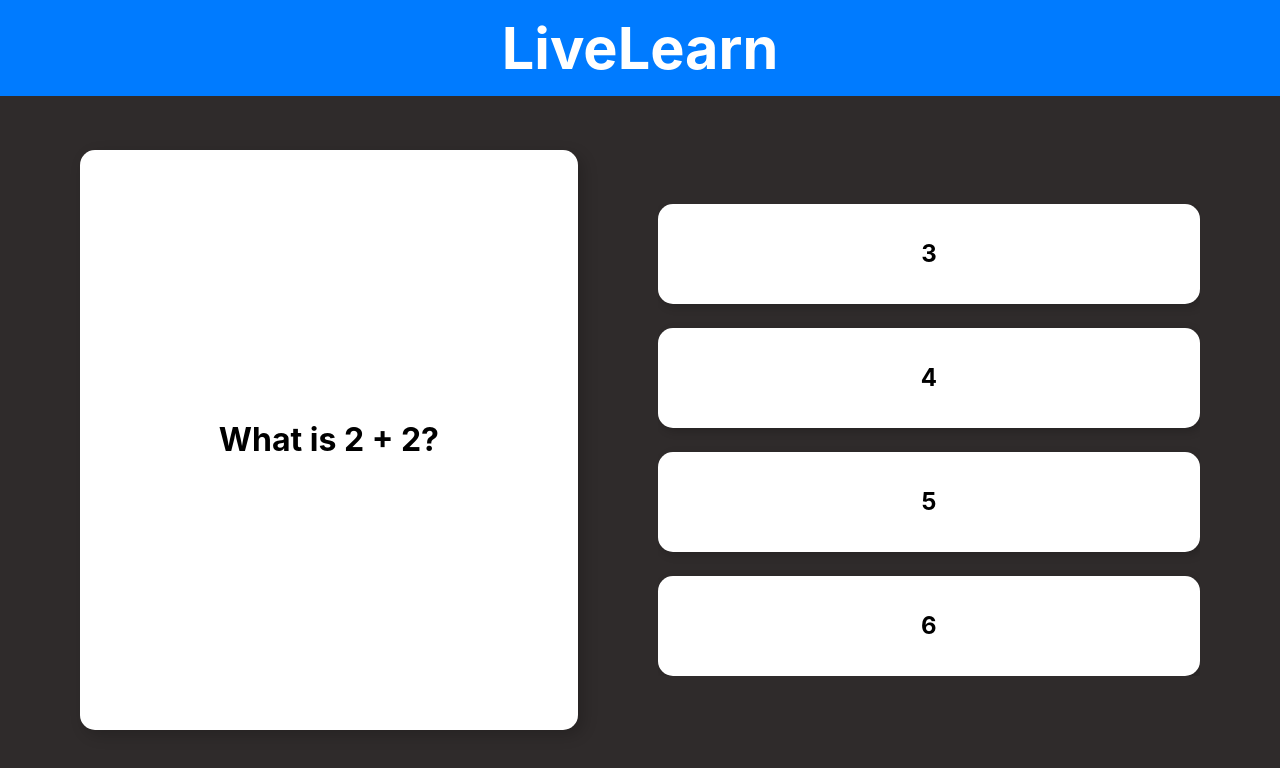
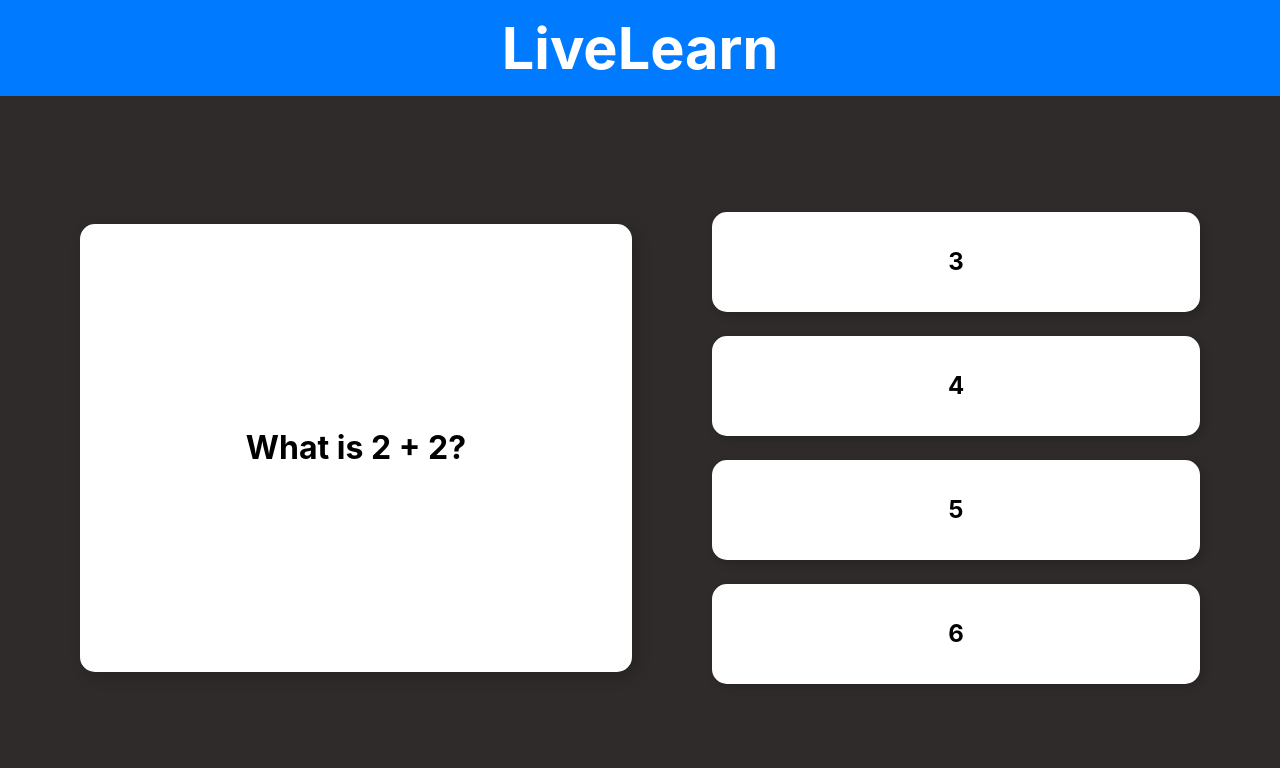
Before and after one commit to dylantallon/livelearn, a React (Vite) app in the folder livelearn-frontend/: page /MCQ in a window 1280 px wide. Shown: the top 768 px of the page. Built offline with nearby package versions, Linux system fonts and the light colour scheme.

Commit message:
formatting

```diff
--- a/livelearn-frontend/src/Student-Screens/Feedback.css
+++ b/livelearn-frontend/src/Student-Screens/Feedback.css
@@ -2,7 +2,6 @@
     display: flex;
     flex-direction: column;
     align-items: center;
-    justify-content: center;
     height: 100vh;
     text-align: center;
     font-size: 3rem;
@@ -32,7 +31,7 @@
     flex-direction: column;
     align-items: center;
     gap: 1.5rem;
-    margin-top: 2rem; /* Pushes content slightly down */
+    margin-top: 17vh; /* Pushes content slightly down */
     width: 60%; /* Limits width for readability */
 }
 
@@ -53,7 +52,7 @@
 
 .feedback-header
 {
-    position: fixed; /* Keeps it at the top of the screen */
+    justify-content: center;
     top: 0;
     left: 0;
     width: 100vw; /* Full width of the screen */
@@ -63,7 +62,6 @@
     text-align: center;
     padding: 0.5rem 0;
     font-size: 1.8rem;
-    justify-content: center;
     display: flex;
     align-items: center;
     line-height: 10rem;
--- a/livelearn-frontend/src/Student-Screens/FinalScreen.css
+++ b/livelearn-frontend/src/Student-Screens/FinalScreen.css
@@ -14,7 +14,6 @@
   }
 
   .loadingscreen-header {
-    position: fixed; /* Keeps it at the top of the screen */
     top: 0;
     left: 0;
     width: 100vw; /* Full width of the screen */
--- a/livelearn-frontend/src/Student-Screens/FinalScreen.tsx
+++ b/livelearn-frontend/src/Student-Screens/FinalScreen.tsx
@@ -3,7 +3,7 @@
 const FinalScreen: React.FC = () => {
 
   return (
-    <div className="default">
+    <div className="loading-container">
     <div className="loadingscreen-header">
       <h1>LiveLearn</h1>
     </div>
@@ -11,9 +11,9 @@
       {/* Enlarged Hourglass SVG */}
       <svg width="600" height="400" viewBox="0 0 24 24" fill="none" xmlns="http://www.w3.org/2000/svg">
         <path d="M6 2h12v4a6 6 0 01-6 6 6 6 0 01-6-6V2zm0 20h12v-4a6 6 0 00-6-6 6 6 0 00-6 6v4z"
-            fill="#FBBF24"/>
-          <path d="M6 2h12v4a6 6 0 01-6 6 6 6 0 01-6-6V2z" fill="#FBBF24"/>
-          <path d="M6 22h12v-4a6 6 0 00-6-6 6 6 0 00-6 6v4z" fill="#6366F1"/>
+          fill="#6366F1"/>
+        <path d="M6 2h12v4a6 6 0 01-6 6 6 6 0 01-6-6V2z" fill="#6366F1"/>
+        <path d="M6 22h12v-4a6 6 0 00-6-6 6 6 0 00-6 6v4z" fill="#FBBF24"/>
       </svg>
 
       {/* Extra Large Loading Text */}
--- a/livelearn-frontend/src/Student-Screens/LoadingScreen.tsx
+++ b/livelearn-frontend/src/Student-Screens/LoadingScreen.tsx
@@ -14,7 +14,7 @@
   }, [navigate]);
 
   return (
-    <div className="default">
+    <div className="loading-container">
       <div className="loadingscreen-header">
         <h1>LiveLearn</h1>
       </div>
--- a/livelearn-frontend/src/Student-Screens/MCQ.css
+++ b/livelearn-frontend/src/Student-Screens/MCQ.css
@@ -2,53 +2,97 @@
 html, body {
   margin: 0;
   padding: 0;
-  overflow: hidden; /* Prevents unwanted scrollbars */
+  overflow: hidden;
+  height: 100%;
   box-sizing: border-box;
-  height: 100%; /* Ensures full height coverage */
+}
+
+/* Ensure the container takes up the entire screen */
+.mcontainer {
+  display: flex;
+  flex-direction: column;
+  height: 100vh; /* Full viewport height */
+  width: 100vw;
+  background-color: #2f2b2b;
+  box-sizing: border-box;
+  overflow: hidden;
+}
+
+/* Header (fixed height) */
+.MCQ-header {
+  justify-content: center;
+  top: 0;
+  left: 0;
+  width: 100vw; /* Full width of the screen */
+  height: 80px;
+  background-color: #007bff; /* Blue header */
+  color: white;
+  text-align: center;
+  padding: 0.5rem 0;
+  font-size: 1.8rem;
+  display: flex;
+  align-items: center;
+  line-height: 10rem;
+  font-weight: bold;
 }
 
 /* Main container to align question & choices */
 .main-container {
   display: flex;
-  align-items: center; /* Keep vertical alignment */
-  justify-content: flex-start; /* Moves everything to the left */
-  width: 100vw;
-  height: 100vh;
+  justify-content: center; /* Center horizontally */
+  align-items: center; /* Center vertically */
+  width: 100%;
+  height: calc(100vh - 80px); /* Take full screen height minus header */
   background-color: #2f2b2b;
-  padding: 2rem 5rem; /* Adds equal left and right padding */
+  padding: 2rem 5rem;
+  gap: 5rem; /* Adds spacing between question box and choices */
   box-sizing: border-box;
-  overflow: hidden;
-  gap: 5rem; /* Adds spacing between question box and choices */
+}
+
+/* Question and Choices should be centered */
+.choices-box {
+  display: flex;
+  justify-content: center; /* Center horizontally */
+  align-items: center; /* Center vertically */
+  flex: 1;
+  max-width: 50%;
+}
+
+.question-box {
+  display: flex;
+  justify-content: center; /* Center horizontally */
+  align-items: center; /* Center vertically */
+  flex: 1;
+  height: 60%;
+  max-width: 50%;
 }
 
 /* Question box styling */
 .question-box {
-  width: 40%; /* Explicit width */
-  height: 70%;
   color: black;
   background-color: white;
   border-radius: 15px;
   padding: 2rem;
-  display: flex;
-  align-items: center;
-  justify-content: center;
   font-size: 2rem;
   font-weight: bold;
   box-shadow: 5px 5px 15px rgba(0, 0, 0, 0.2);
-  margin-left: 0; /* Ensures it stays on the left */
-  margin-top: 5rem;
+  text-align: center;
+}
+
+/* Question text should be centered */
+.question-text {
+  margin: 0;
+  text-align: center;
+  width: 100%;
 }
 
 /* Choices container */
 .choices-box {
-  width: 50%; /* Ensures it stays within half the screen */
   display: flex;
   flex-direction: column;
-  align-items: stretch; /* Ensures choices fit inside */
-  justify-content: flex-start;
-  gap: 1.5rem; /* Reduce gap to prevent excess spacing */
-  overflow: hidden; /* Ensures no overflow */
-  margin-top: 5rem;
+  align-items: center;
+  gap: 1.5rem;
+  flex: 1;
 }
 
 /* Choice boxes */
@@ -63,32 +107,9 @@
   box-shadow: 3px 3px 10px rgba(0, 0, 0, 0.2);
   cursor: pointer;
   transition: 0.3s;
-  width: 100%; /* Ensures choices stay within container */
-  max-width: 100%; /* Prevents choices from exceeding the parent */
-  box-sizing: border-box; /* Prevents padding from increasing width */
-}
-
-.MCQ-header {
-  position: fixed; /* Keeps it at the top of the screen */
-  top: 0;
-  left: 0;
-  width: 100vw; /* Full width of the screen */
-  height: 80px;
-  background-color: #007bff; /* Blue header */
-  color: white;
-  text-align: center;
-  padding: 0.5rem 0;
-  font-size: 1.8rem;
-  justify-content: center;
-  display: flex;
-  align-items: center;
-  line-height: 10rem;
-  font-weight: bold;
-}
-
-/* Ensure first choice aligns with top of question box */
-.choice:first-child {
-  margin-top: 0;
+  width: 100%;
+  max-width: 100%;
+  box-sizing: border-box;
 }
 
 /* Hover effect for choices */
--- a/livelearn-frontend/src/Student-Screens/MCQ.tsx
+++ b/livelearn-frontend/src/Student-Screens/MCQ.tsx
@@ -1,38 +1,3 @@
-// import React from "react";
-// import { useNavigate } from "react-router-dom";
-// import "./MCQ.css"; // Import your styles
-
-// const MCQ: React.FC = () => {
-//   const navigate = useNavigate(); // React Router navigation hook
-
-//   // Function to handle choice selection
-//   const handleChoiceClick = (choice: string) => {
-//     navigate(`/result?answer=${choice}`); // Pass the selected answer to result page
-//   };
-
-//   return (
-//     <div className="main-container">
-//       <div className="MCQ-header">
-//         <h1>LiveLearn</h1>
-//       </div>
-//       {/* Question Box */}
-//       <div className="question-box">
-//         <p className="question-text">Question...</p>
-//       </div>
-
-//       {/* Choices Box */}
-//       <div className="choices-box">
-//         {["A", "B", "C", "D"].map((option, index) => (
-//           <div key={index} className="choice" onClick={() => handleChoiceClick(option)}>
-//             {option}
-//           </div>
-//         ))}
-//       </div>
-//     </div>
-//   );
-// };
-
-// export default MCQ;
 
 import React from "react";
 import "./MCQ.css";
@@ -44,10 +9,11 @@
 
 const MCQ: React.FC<MCQProps> = ({ question, onAnswer }) => {
   return (
-    <div className="main-container">
-      <div className="MCQ-header">
+    <div className="mcontainer">
+            <div className="MCQ-header">
         <h1>LiveLearn</h1>
       </div>
+    <div className="main-container">
       <div className="question-box">
         <p className="question-text">{question.question}</p>
       </div>
@@ -59,6 +25,7 @@
         ))}
       </div>
     </div>
+    </div>
   );
 };
 
--- a/livelearn-frontend/src/Student-Screens/Result.css
+++ b/livelearn-frontend/src/Student-Screens/Result.css
@@ -3,7 +3,6 @@
     display: flex;
     flex-direction: column;
     align-items: center;
-    justify-content: center;
     height: 100vh;
     text-align: center;
     font-size: 3rem;
@@ -12,7 +11,6 @@
 
 /* Header styling */
 .Result-header {
-    position: fixed; /* Keeps it at the top of the screen */
     top: 0;
     left: 0;
     width: 100vw; /* Full width of the screen */
@@ -35,7 +33,7 @@
     flex-direction: column;
     align-items: center;
     gap: 1.5rem;
-    margin-top: 2rem; /* Pushes content slightly down */
+    margin-top: 17vh; /* Pushes content slightly down */
     width: 60%; /* Limits width for readability */
 }
 
```
Also changed, not shown: livelearn-frontend/src/Student-Screens/LoadingScreen.css (+21 -13 lines). Lines whose indentation alone changed are shown as unchanged.
